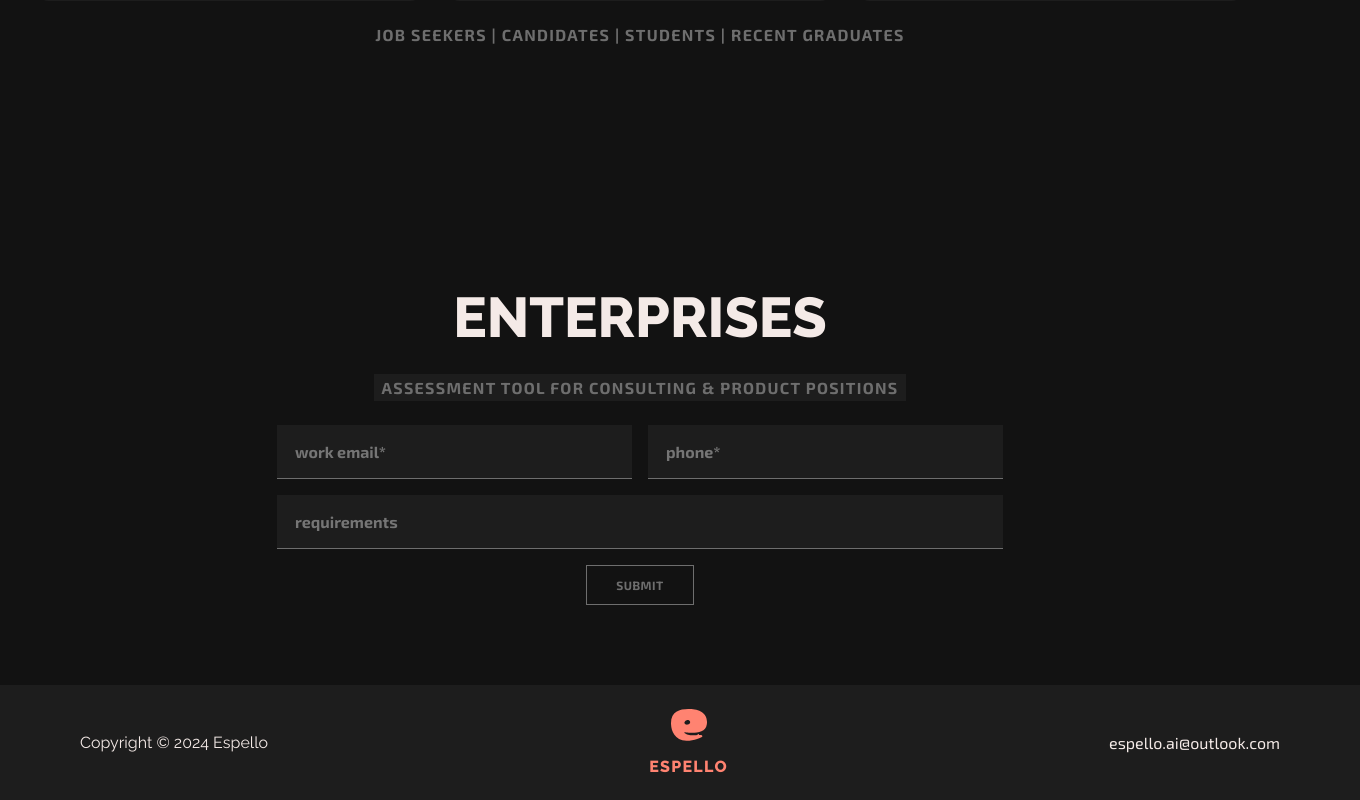
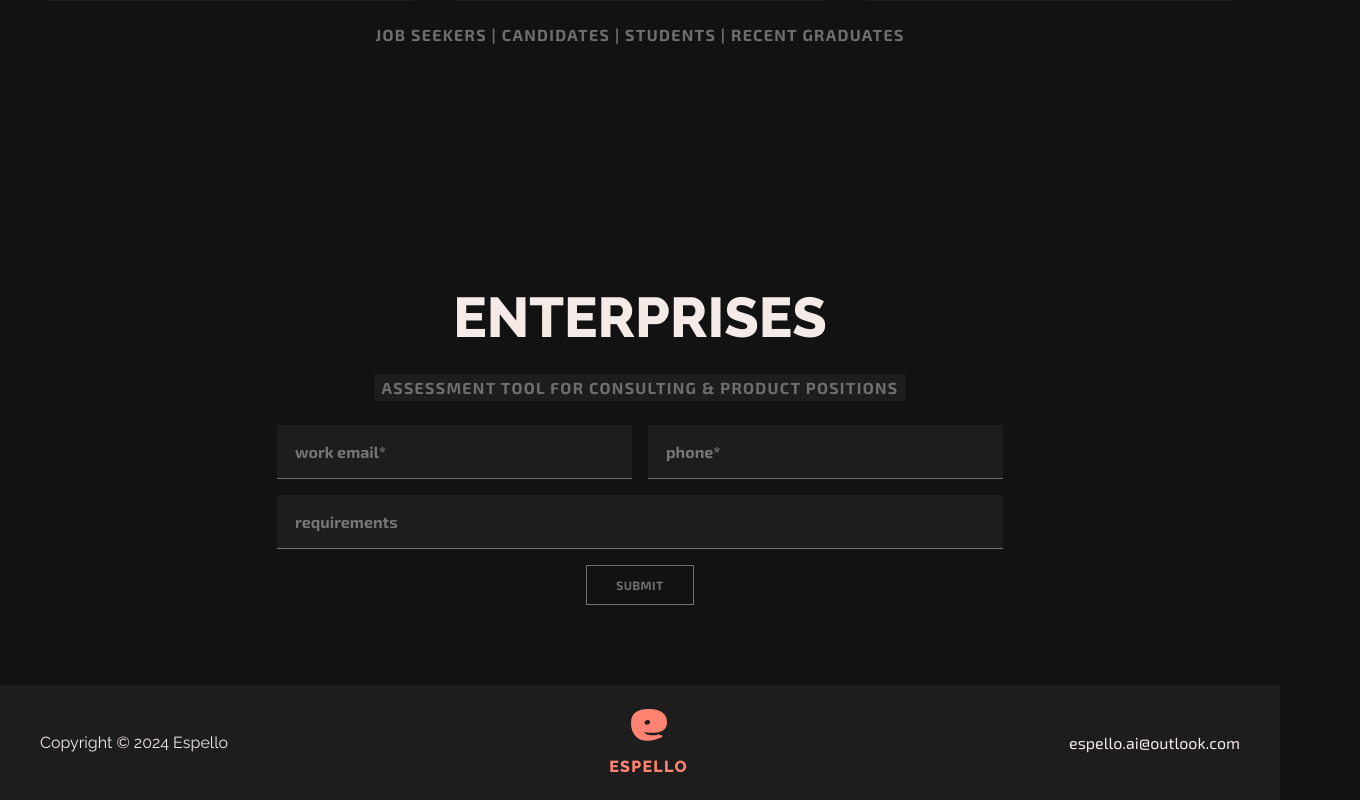
Before and after one commit to Kanespello/espello-frontend, a React (Create React App) app in the folder espello-web/: page / in a window 1280 px wide. Shown: the part 2929-3729 px from the top of the page, 1360 px wide, since content can reach past the window. Built offline with nearby package versions, Linux system fonts and the light colour scheme; no server answers.

Commit message:
fixing footer

```diff
--- a/espello-web/src/components/Footer/index.css
+++ b/espello-web/src/components/Footer/index.css
@@ -1,7 +1,6 @@
 .footer {
     display: flex;
     width: 1280px;
-    padding: 0px 40px;
     justify-content: space-between;
     align-items: center;
     background: var(--Dark-Grey, #1D1D1D);
```
